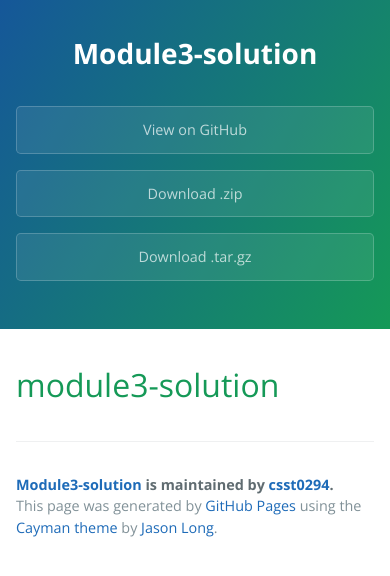
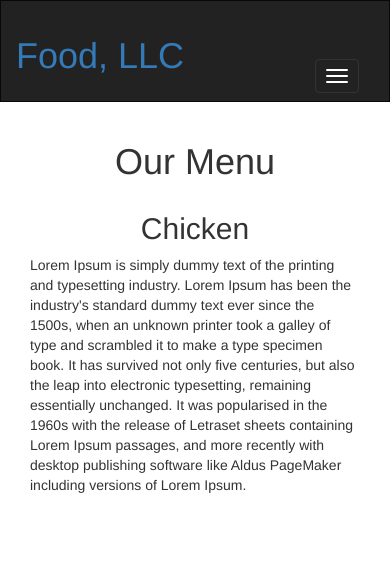
Before and after one commit to csst0294/module3-solution, a plain HTML site: page index.html in a window 390 px wide. Drawn offline with nearby package versions, Linux system fonts and the light colour scheme.

Commit message:
Update index.html

```diff
--- a/index.html
+++ b/index.html
@@ -1,35 +1,74 @@
-<!DOCTYPE html>
-<html lang="en-us">
+<!doctype html>
+<html lang="en">
   <head>
-    <meta charset="UTF-8">
-    <title>Module3-solution by csst0294</title>
+    <meta charset="utf-8">
+    <meta http-equiv="X-UA-Compatible" content="IE=edge">
     <meta name="viewport" content="width=device-width, initial-scale=1">
-    <link rel="stylesheet" type="text/css" href="stylesheets/normalize.css" media="screen">
-    <link href='https://fonts.googleapis.com/css?family=Open+Sans:400,700' rel='stylesheet' type='text/css'>
-    <link rel="stylesheet" type="text/css" href="stylesheets/stylesheet.css" media="screen">
-    <link rel="stylesheet" type="text/css" href="stylesheets/github-light.css" media="screen">
+    <title>MOD3-SOLUTION</title>
+    <link rel="stylesheet" href="css/bootstrap.min.css">
+    <link rel="stylesheet" href="css/style.css">
+    <link href='https://fonts.googleapis.com/css?family=Oxygen:400,300,700' rel='stylesheet' type='text/css'>
+    <link href='https://fonts.googleapis.com/css?family=Lora' rel='stylesheet' type='text/css'>
+      <script src="https://ajax.googleapis.com/ajax/libs/jquery/1.12.0/jquery.min.js"></script>
   </head>
-  <body>
-    <section class="page-header">
-      <h1 class="project-name">Module3-solution</h1>
-      <h2 class="project-tagline"></h2>
-      <a href="https://github.com/csst0294/module3-solution" class="btn">View on GitHub</a>
-      <a href="https://github.com/csst0294/module3-solution/zipball/master" class="btn">Download .zip</a>
-      <a href="https://github.com/csst0294/module3-solution/tarball/master" class="btn">Download .tar.gz</a>
-    </section>
-
-    <section class="main-content">
-      <h1>
-<a id="module3-solution" class="anchor" href="#module3-solution" aria-hidden="true"><span aria-hidden="true" class="octicon octicon-link"></span></a>module3-solution</h1>
-
-      <footer class="site-footer">
-        <span class="site-footer-owner"><a href="https://github.com/csst0294/module3-solution">Module3-solution</a> is maintained by <a href="https://github.com/csst0294">csst0294</a>.</span>
-
-        <span class="site-footer-credits">This page was generated by <a href="https://pages.github.com">GitHub Pages</a> using the <a href="https://github.com/jasonlong/cayman-theme">Cayman theme</a> by <a href="https://twitter.com/jasonlong">Jason Long</a>.</span>
-      </footer>
-
-    </section>
+<body>
+  <header>
+    <nav id="header-nav" class="navbar navbar-inverse">
+      <div class="container">
+        <div class="navbar-header">
+          <div class="navbar-brand">
+            <a href="index.html"><h1>Food, LLC</h1></a>
+          </div>
 
 
-  </body>
+
+        </div>
+          <button type="button" class="navbar-toggle collapsed" data-toggle="collapse" data-target="#collapsable-nav" aria-expanded="false">
+            <span class="sr-only">Toggle navigation</span>
+            <span class="icon-bar"></span>
+            <span class="icon-bar"></span>
+            <span class="icon-bar"></span>
+          </button>
+        </div>
+
+</nav>
+
+      <div class="container">
+        <div class="row">
+            <div id="collapsable-nav" class="collapse ">
+               <ul id="nav-list" class="nav navbar-nav navbar-right">
+                    <li><a href="#">Chicken</a></li>
+                    <li><a href="#">Beef</a></li>
+                    <li><a href="#">Sushi</a></li>
+                </ul>
+            </div>
+            <h1 class="text-center">Our Menu</h1>
+
+        </div>
+          <div id="tile" class="col-lg-12 col-md-12 col-xs-12">
+              <h2 class="text-center">Chicken</h2>
+
+          Lorem Ipsum is simply dummy text of the printing and typesetting industry. Lorem Ipsum has been the industry's standard dummy text ever since the 1500s, when an unknown printer took a galley of type and scrambled it to make a type specimen book. It has survived not only five centuries, but also the leap into electronic typesetting, remaining essentially unchanged. It was popularised in the 1960s with the release of Letraset sheets containing Lorem Ipsum passages, and more recently with desktop publishing software like Aldus PageMaker including versions of Lorem Ipsum.
+
+
+          </div>
+
+
+
+
+
+      </div>
+
+
+
+      <!-- #header-nav -->
+  </header>
+
+
+
+  <!-- jQuery (Bootstrap JS plugins depend on it) -->
+  <script src="js/jquery-2.1.4.min.js"></script>
+  <script src="js/bootstrap.min.js"></script>
+  <script src="js/script.js"></script>
+</body>
 </html>
```
